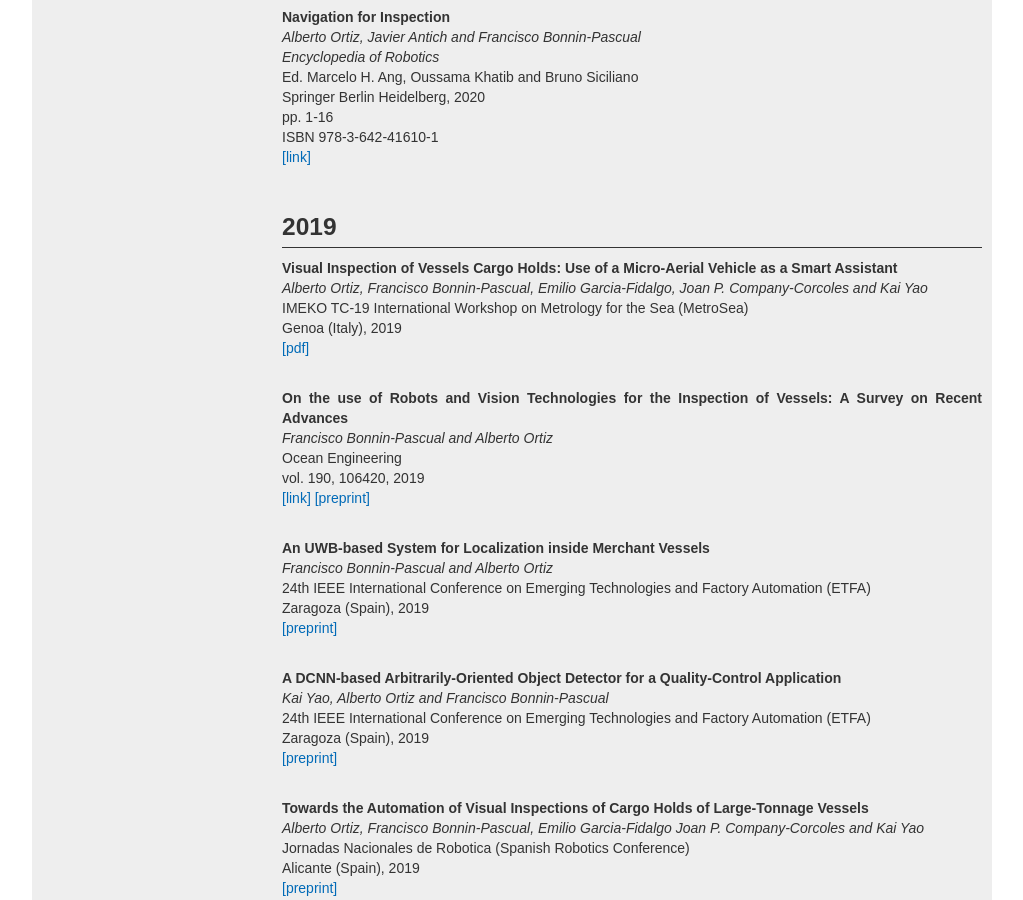
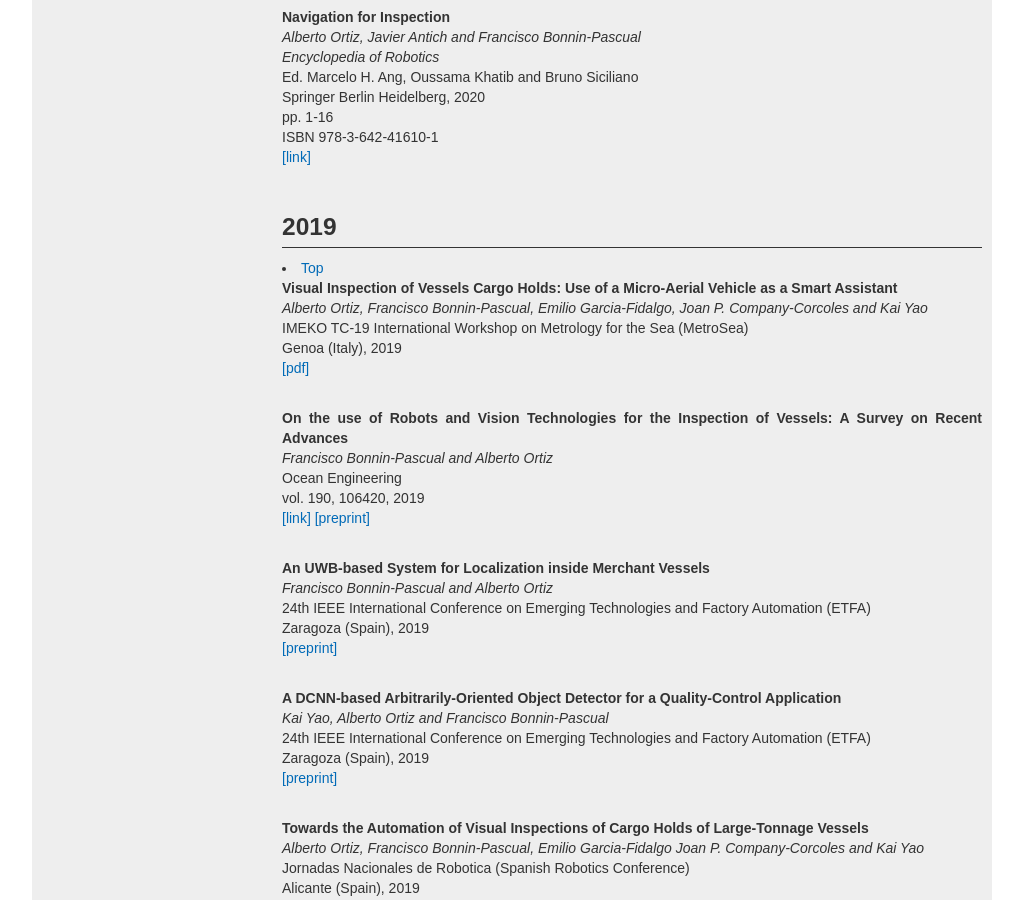
Before and after one commit to xiscobonnin/xiscobonnin.github.io, a Jekyll site: the page built from publications/index.html, in a window 1280 px wide and 900 px high, scrolled down 1358 px. Shown: the whole window, without its empty margins (128-1151 px from the left). Built offline with Jekyll 4.4.1, drawn with Linux system fonts in a browser that asks for light colours.

Commit message:
Testing new link to top

```diff
--- a/index.html
+++ b/index.html
@@ -49,7 +49,7 @@ id: home
 	<table class="table table-condensed">
 	<tbody>
 
-		<tr><td class="span2 text-center">24-07-2022</td><td class="span7">New article published in <a href="https://www.sciencedirect.com/science/article/pii/S0166361522001348">Computers in Industry</a>.</em></td></tr>
+		<tr><td class="span2 text-center">24-06-2022</td><td class="span7">New article published in <a href="https://www.sciencedirect.com/science/article/pii/S0166361522001348">Computers in Industry</a>.</em></td></tr>
 
 		<tr><td class="span2 text-center">28-08-2021</td><td class="span7">New article published in <a href="https://www.mdpi.com/2072-4292/13/17/3419/pdf">Remote Sensing</a>.</em></td></tr>
 
--- a/publications/index.html
+++ b/publications/index.html
@@ -89,7 +89,7 @@ ISBN 978-3-642-41610-1<br>
 
 <!-- 2019 -->
 <a name="2019"></a>
-<h3 class="title-und">2019</h3>
+<h3 class="title-und">2019</h3><li><a href="#top-year">Top</a></li>
 
 <p class="text-justify">
 <strong>Visual Inspection of Vessels Cargo Holds: Use of a Micro-Aerial Vehicle as a Smart Assistant</strong><br>
```
